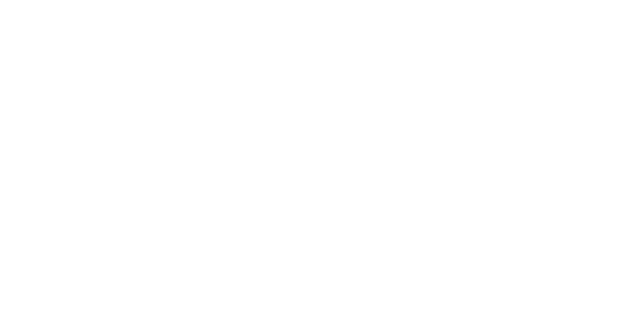
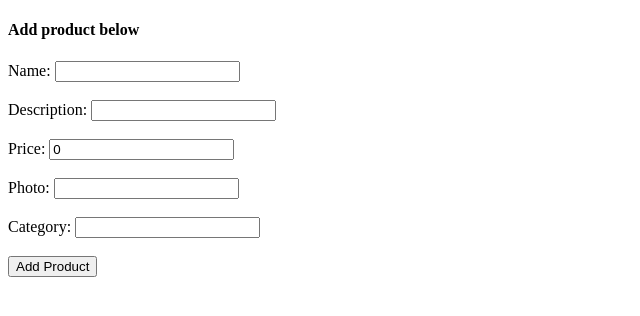
Before and after one commit to deep473/sales-savvy-fe, a React (Vite) app: page /addProd in a window 1280 px wide. Before the commit this address had no page. Shown: the top 316 px of the page, without its empty margins (0-640 px from the left). Built offline with nearby package versions, Linux system fonts and the light colour scheme.

Commit message:
10th june

```diff
--- a/src/App.jsx
+++ b/src/App.jsx
@@ -4,6 +4,12 @@ import Sign_up from "./pages/Sign_up"
 import Sign_in from "./pages/Sign_in"
 import Admin_home from "./pages/Admin_home"
 import Customer_home from "./pages/Customer_home"
+import User_manage from "./pages/User_manage"
+import Product_manage from "./pages/Product_manage"
+import Add_product from "./pages/product/Add_product";
+import Update_product from "./pages/product/Update_product";
+import Delete_product from "./pages/product/Delete_product";
+import Search_product from "./pages/product/Search_product";
 
 function App() {
 
@@ -15,6 +21,14 @@ function App() {
           <Route path = "/sign_in" element = {<Sign_in />} />
           <Route path = "/admin_home" element = {<Admin_home />} />
           <Route path = "/customer_home" element = {<Customer_home />} />
+
+          <Route path = "/um" element = {<User_manage />} />
+          <Route path = "/pm" element = {<Product_manage />} />
+
+          <Route path = "/addProd" element = {<Add_product />} />
+          <Route path = "/updateProd" element = {<Update_product />} />
+          <Route path = "/deleteProd" element = {<Delete_product />} />
+          <Route path = "/searchProd" element = {<Search_product />} />
       </Routes>
     </>
   )
--- a/src/pages/Admin_home.jsx
+++ b/src/pages/Admin_home.jsx
@@ -1,7 +1,13 @@
 import React from 'react'
+import {NavLink} from 'react-router-dom'
 
 export default function Admin_home() {
   return (
-    <div>Admin_home</div>
+    <>
+      <h3>Welcome to Admin Home</h3>
+
+      <NavLink to = "/pm">Product management</NavLink>
+      <NavLink to = "/um">User management</NavLink>
+    </>
   )
 }
--- /dev/null
+++ b/src/pages/Product_manage.jsx
@@ -0,0 +1,14 @@
+import React from 'react'
+import { NavLink } from 'react-router-dom'
+
+export default function Product_manage() {
+  return (
+    <>
+        <h3>Manage your products here:</h3>
+        <NavLink to = "/addProd">Add new product</NavLink>
+        <NavLink to = "/updateProd">Update existing product</NavLink>
+        <NavLink to = "/deleteProd">Delete product</NavLink>
+        <NavLink to = "/searchProd">Search product</NavLink>
+    </>
+  )
+}
--- /dev/null
+++ b/src/pages/User_manage.jsx
@@ -0,0 +1,7 @@
+import React from 'react'
+
+export default function User_manage() {
+  return (
+    <div>User_manage</div>
+  )
+}
--- /dev/null
+++ b/src/pages/product/Add_product.jsx
@@ -0,0 +1,98 @@
+import React, { useState } from 'react';
+import { useNavigate } from 'react-router-dom';
+
+export default function Add_product() {
+  const [name, setName] = useState("");
+  const [description, setDescription] = useState("");
+  const [price, setPrice] = useState(0);
+  const [photo, setPhoto] = useState("");
+  const [category, setCategory] = useState("");
+
+  const navigate = useNavigate();
+
+  async function handleSubmit(e) {
+    e.preventDefault();
+
+    const data = {
+      name,
+      description,
+      price,
+      photo,
+      category
+    };
+
+    try {
+      const resp = await fetch('http://localhost:8080/addProduct', {
+        method: 'POST',
+        headers: {
+          'Content-Type': 'application/json'
+        },
+        body: JSON.stringify(data)
+      });
+
+      const msg = await resp.text();
+      alert(msg);
+
+      if (msg === "product added successfully!") {
+        navigate('/pm');
+      }
+    } catch (error) {
+      console.error("Error:", error);
+      alert("Failed to submit data");
+    }
+  }
+
+  return (
+    <>
+      <h4>Add product below</h4>
+      <form onSubmit={handleSubmit}>
+        <label>Name: </label>
+        <input
+          type="text"
+          name="name"
+          value={name}
+          onChange={(e) => setName(e.target.value)}
+        />
+        <br /><br />
+
+        <label>Description: </label>
+        <input
+          type="text"
+          name="description"
+          value={description}
+          onChange={(e) => setDescription(e.target.value)}
+        />
+        <br /><br />
+
+        <label>Price: </label>
+        <input
+          type="text"
+          name="price"
+          value={price}
+          onChange={(e) => setPrice(e.target.value)}
+        />
+        <br /><br />
+
+        <label>Photo: </label>
+        <input
+          type="text"
+          name="photo"
+          value={photo}
+          onChange={(e) => setPhoto(e.target.value)}
+        />
+        <br /><br />
+
+        <label>Category: </label>
+        <input
+          type="text"
+          name="category"
+          value={category}
+          onChange={(e) => setCategory(e.target.value)}
+        />
+        <br /><br />
+
+        <button type="submit">Add Product</button>
+      </form>
+    </>
+  );
+}
--- /dev/null
+++ b/src/pages/product/Delete_product.jsx
@@ -0,0 +1,7 @@
+import React from 'react'
+
+export default function Delete_product() {
+  return (
+    <div>Delete_product</div>
+  )
+}
--- /dev/null
+++ b/src/pages/product/Search_product.jsx
@@ -0,0 +1,7 @@
+import React from 'react'
+
+export default function Search_product() {
+  return (
+    <div>Search_product</div>
+  )
+}
--- /dev/null
+++ b/src/pages/product/Update_product.jsx
@@ -0,0 +1,7 @@
+import React from 'react'
+
+export default function Update_product() {
+  return (
+    <div>Update_product</div>
+  )
+}
```
